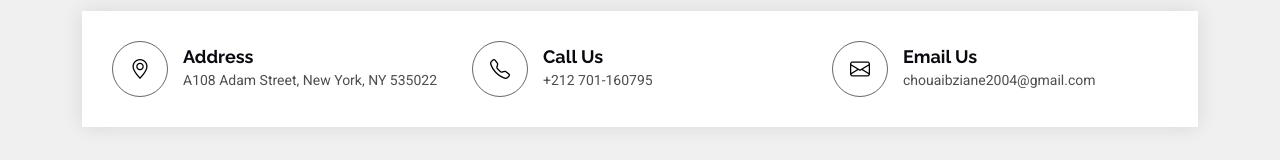
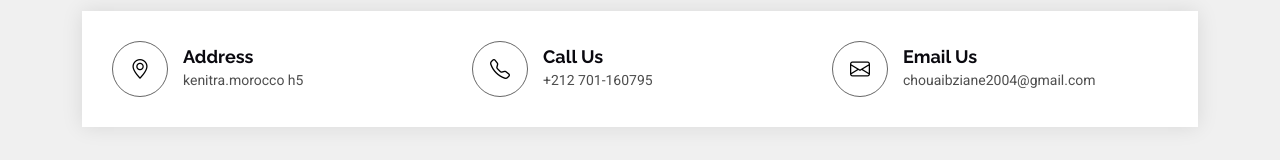
Before and after one commit to chou900/portfolio, a plain HTML site: page index.html in a window 1280 px wide. Shown: the part 5507-5667 px from the top of the page. Drawn offline with Linux system fonts and the light colour scheme.

Commit message:
Update index.html

```diff
--- a/index.html
+++ b/index.html
@@ -380,7 +380,7 @@
                 <i class="bi bi-geo-alt flex-shrink-0"></i>
                 <div>
                   <h3>Address</h3>
-                  <p>A108 Adam Street, New York, NY 535022</p>
+                  <p>kenitra.morocco h5 </p>
                 </div>
               </div>
             </div><!-- End Info Item -->
```
